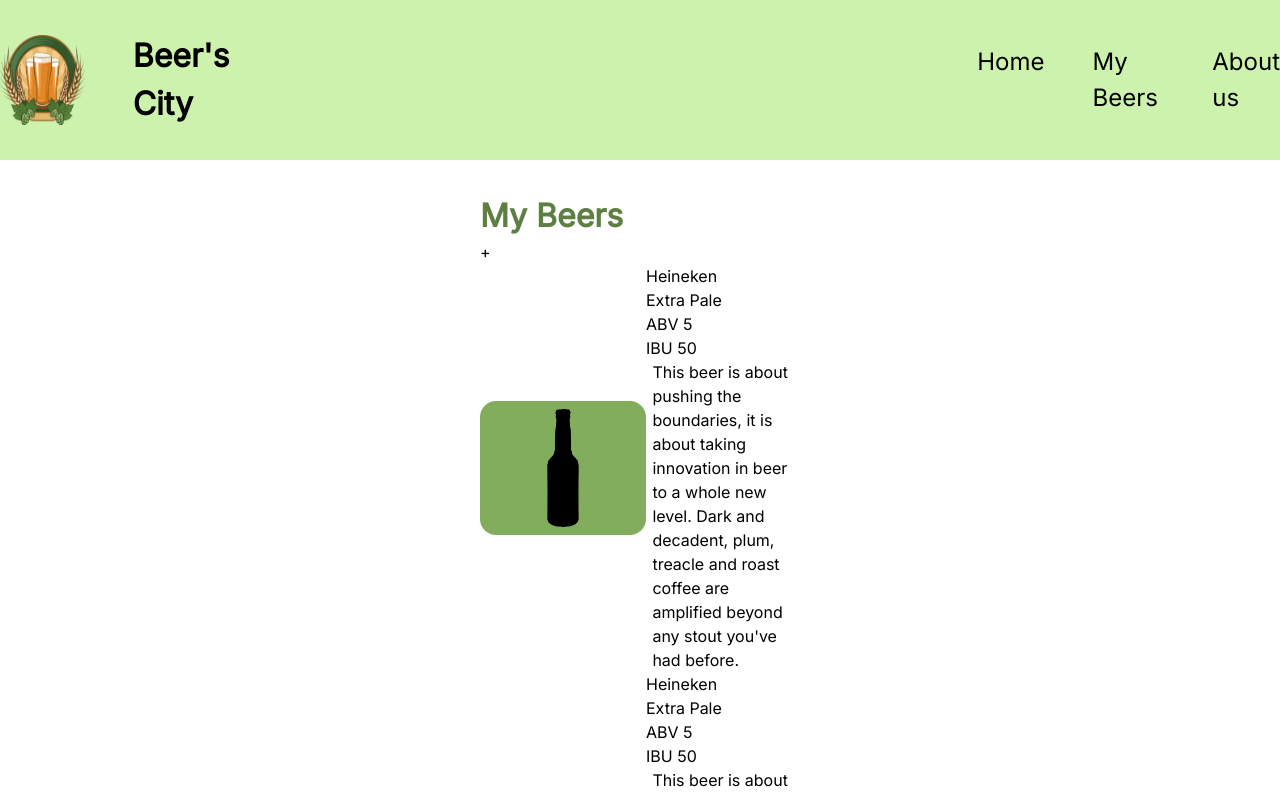
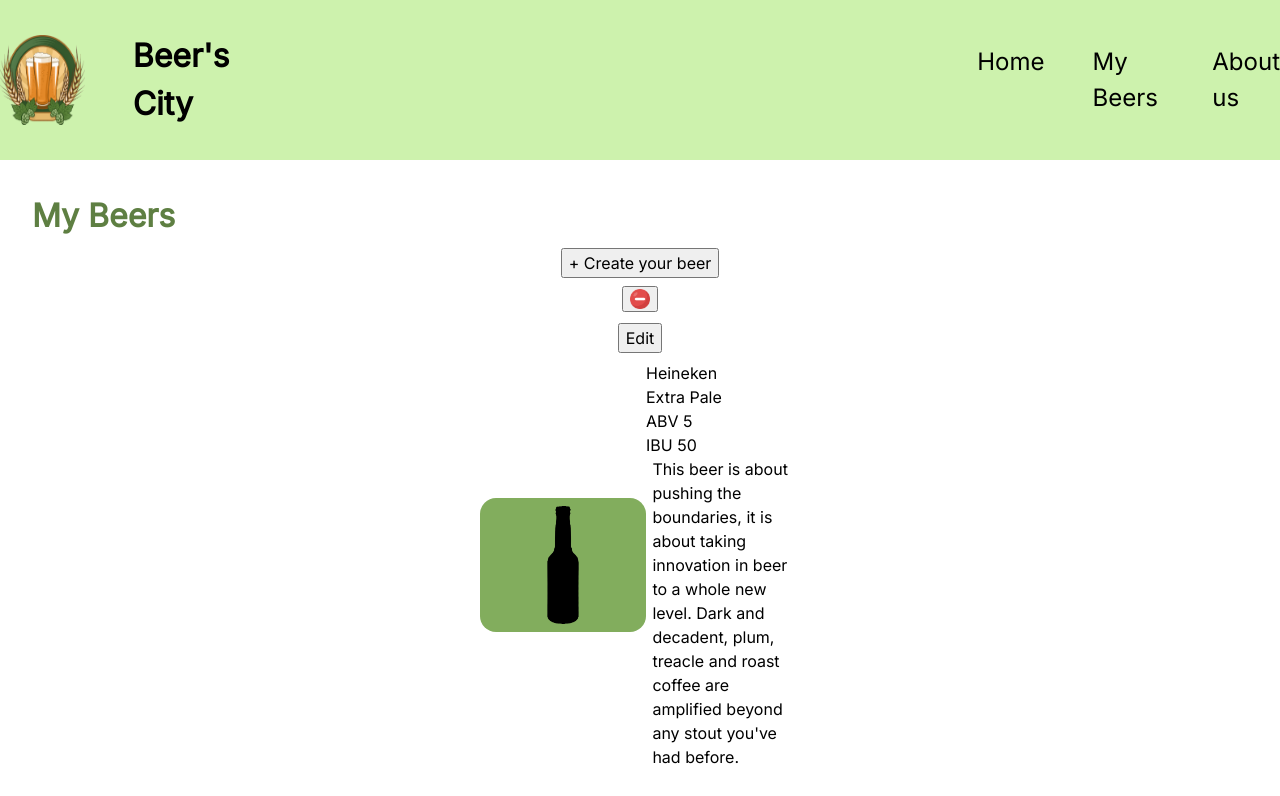
Before and after one commit to isdi-coders-2023/Beer-Coders-202301-mad, a React (Create React App) app: page /mybeers in a window 1280 px wide. Shown: the top 796 px of the page. Built offline with nearby package versions, Linux system fonts and the light colour scheme.

Commit message:
✅ add mybeers file

```diff
--- a/src/features/mybeers/page/mybeers.tsx
+++ b/src/features/mybeers/page/mybeers.tsx
@@ -1,19 +1,25 @@
 import { DetailedCard } from '../../../core/components/detailsCard/detailsCard';
+import { Edit } from '../../button.edit/buttons.edit';
+import CreateButton from '../../create.button/create.button';
+import Remove from '../../remove.button/remove.button';
 import './mybeers.scss';
 
 export default function MyBeers() {
   return (
     <section className="my-beers">
-      <div className="grid">
-        <h2 className="">My Beers</h2>
-        <div className="create">+</div>
-
-        <div className="Details">
-          <div className="card-detail">
-            <DetailedCard></DetailedCard>
-            <DetailedCard></DetailedCard>
-          </div>
-          <div className="button"></div>
+      <h2 className="title">My Beers</h2>
+      <div className="create">
+        <CreateButton></CreateButton>
+      </div>
+      <div className="remove">
+        <Remove></Remove>
+      </div>
+      <div className="edit">
+        <Edit></Edit>
+      </div>
+      <div className="Details">
+        <div className="card-detail">
+          <DetailedCard></DetailedCard>
         </div>
       </div>
     </section>
```
